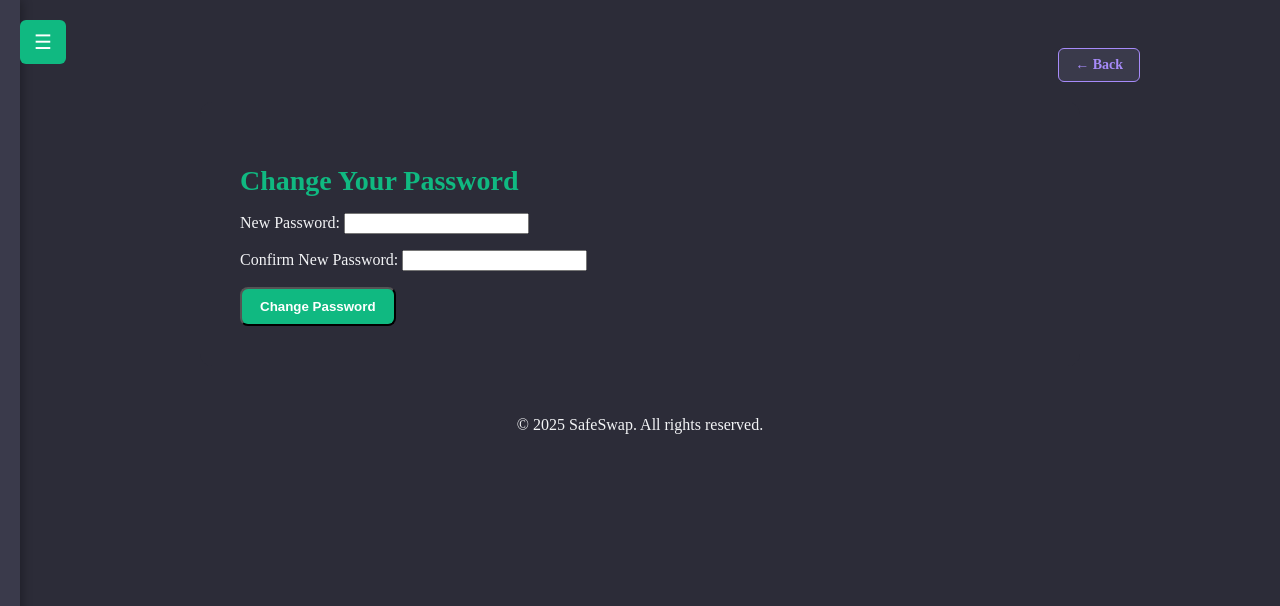
After one commit to aaabbbccc11283/ssa_project, a Django app: page /users/change_password/ in a window 1280 px wide. The commit adds this page. Shown: the top 606 px of the page. Run offline with Django 5.2, Linux system fonts and the light colour scheme; a user stored in the database is signed in; data comes from the database, SQL or seed files in the repository; both versions use the stored data as it was after the commit.

Commit message:
Added change password

```diff
--- a/users/forms.py
+++ b/users/forms.py
@@ -58,3 +58,24 @@ class UserUpdateForm(forms.ModelForm):
         super().__init__(*args, **kwargs)
         if profile:
             self.fields['nickname'].initial = profile.nickname
+
+class PasswordChangeCustomForm(forms.Form):
+    new_password1 = forms.CharField(
+        label="New Password",
+        widget=forms.PasswordInput,
+        strip=False
+    )
+    new_password2 = forms.CharField(
+        label="Confirm New Password",
+        widget=forms.PasswordInput,
+        strip=False
+    )
+
+    def clean(self):
+        cleaned_data = super().clean()
+        pw1 = cleaned_data.get("new_password1")
+        pw2 = cleaned_data.get("new_password2")
+
+        if pw1 and pw2 and pw1 != pw2:
+            raise forms.ValidationError("Passwords do not match.")
+        return cleaned_data
--- /dev/null
+++ b/users/templates/users/change_password.html
@@ -0,0 +1,14 @@
+{% extends 'chipin/base.html' %}
+{% block title %}Change Password{% endblock %}
+
+{% block content %}
+<div class="dashboard-container content-fade">
+    <h2 class="welcome-text">Change Your Password</h2>
+
+    <form method="post" class="styled-form">
+        {% csrf_token %}
+        {{ form.as_p }}
+        <button type="submit" class="btn primary-btn mt-4">Change Password</button>
+    </form>
+</div>
+{% endblock %}
--- a/users/templates/users/user_portal.html
+++ b/users/templates/users/user_portal.html
@@ -20,6 +20,7 @@
     </div>
 
     <div class="button-group mt-4">
+        <a href="{% url 'users:change_password' %}" class="btn secondary-btn mt-4">Change Password</a>
         <a href="{% url 'users:delete' %}" class="btn danger-btn">Delete Account</a>
         <a href="{% url 'chipin:home' %}" class="btn secondary-btn">Back to Dashboard</a>
     </div>
--- a/users/urls.py
+++ b/users/urls.py
@@ -10,4 +10,5 @@ urlpatterns = [
     path('delete/', views.delete_account, name='delete'),
     path('top_up/', views.top_up, name='top_up'),
     path("portal/", views.user_portal, name="user_portal"),
+    path('change_password/', views.change_password, name='change_password'),
     ]
--- a/users/views.py
+++ b/users/views.py
@@ -12,6 +12,8 @@ from .models import Transaction, Profile, UserChangeLog
 from chipin.models import Event, Group
 from .forms import TopUpForm, UserUpdateForm
 from django import forms
+from .forms import PasswordChangeCustomForm
+from django.contrib.auth import update_session_auth_hash
 
 def register(request):
     if request.method == "POST":
@@ -155,3 +157,29 @@ def user_portal(request):
         'form': form,
         'balance': profile.balance
     })
+
+
+@login_required
+def change_password(request):
+    if request.method == 'POST':
+        form = PasswordChangeCustomForm(request.POST)
+        if form.is_valid():
+            new_password = form.cleaned_data['new_password1']
+            request.user.set_password(new_password)
+            request.user.save()
+            update_session_auth_hash(request, request.user)
+
+            # ✅ Log the password change
+            UserChangeLog.objects.create(
+                user=request.user,
+                field_name="password",
+                old_value=None,
+                new_value="Password changed"
+            )
+
+            messages.success(request, "Password changed successfully.")
+            return redirect('users:user_portal')
+    else:
+        form = PasswordChangeCustomForm()
+
+    return render(request, 'users/change_password.html', {'form': form})
```
Also changed, not shown: db.sqlite3.
